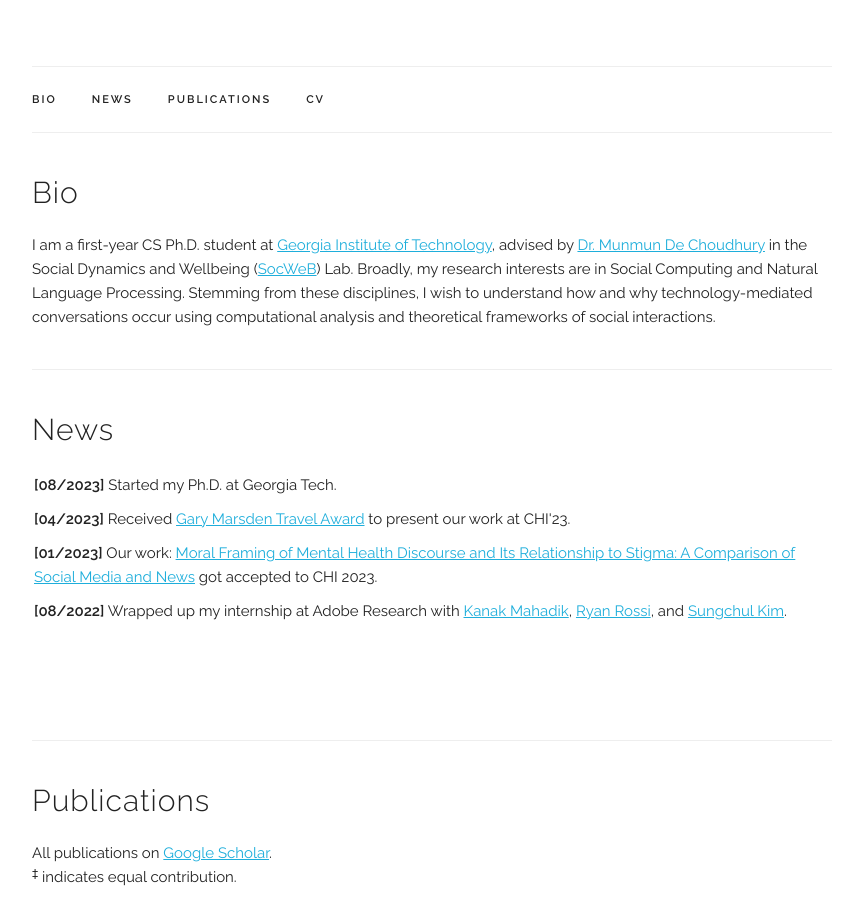
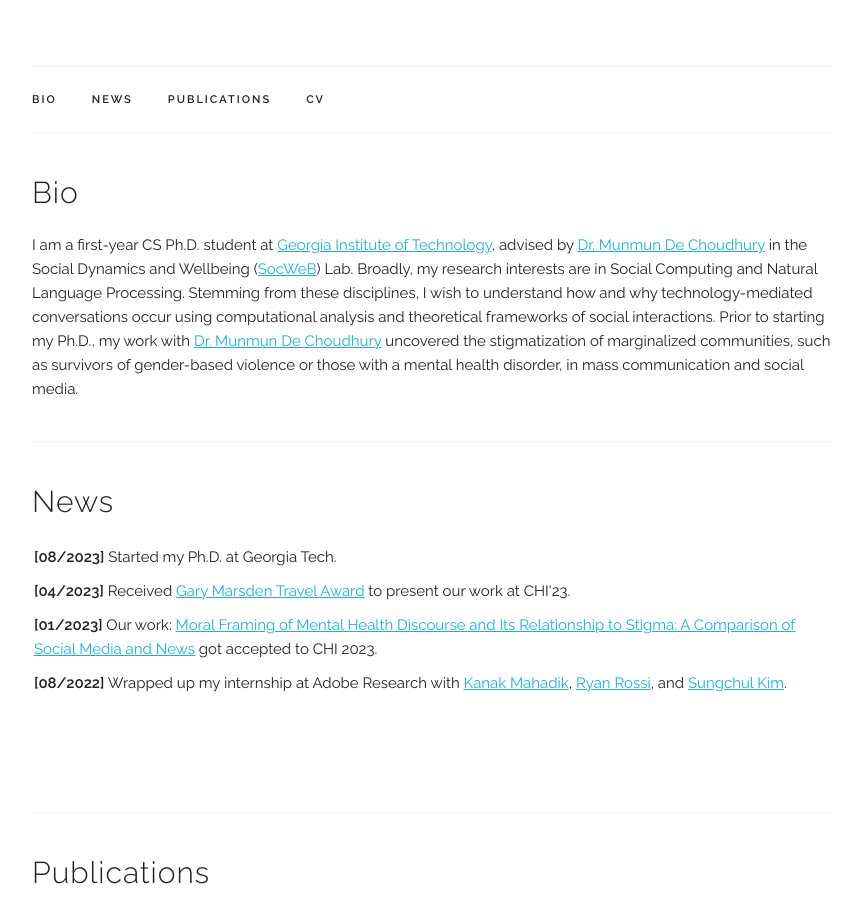
Before and after one commit to mittalshravika/mittalshravika.github.io, a Jekyll site: the page built from index.html, in a window 1280 px wide and 900 px high, scrolled down 300 px. Shown: the whole window, without its empty margins (208-1071 px from the left). Built offline with Jekyll 4.4.1, drawn with Linux system fonts in a browser that asks for light colours; some web fonts are replaced.

Commit message:
Update index.html

```diff
--- a/index.html
+++ b/index.html
@@ -8,6 +8,8 @@ title: Home
   I am a first-year CS Ph.D. student at <a href="https://www.gatech.edu/" target="_blank">Georgia Institute of Technology</a>, advised by <a href="http://www.munmund.net/" target="_blank">Dr. Munmun De Choudhury</a>
   in the Social Dynamics and Wellbeing (<a href="https://socweb.cc.gatech.edu/" target="_blank">SocWeB</a>) Lab. Broadly, my research interests are in Social Computing and Natural Language Processing.
   Stemming from these disciplines, I wish to understand how and why technology-mediated conversations occur using computational analysis and theoretical frameworks of social interactions.
+
+  Prior to starting my Ph.D., my work with <a href="http://www.munmund.net/" target="_blank">Dr. Munmun De Choudhury</a> uncovered the stigmatization of marginalized communities, such as survivors of gender-based violence or those with a mental health disorder, in mass communication and social media.
 <!--   <p>
   My research develops tools for analyzing <b>large-scale social data</b>, aiming to provide a better understanding of <b>social structure and behaviors</b> online while also impacting the <b>design of digital social systems</b>.
   My recent work has focused on reducing political polarization online
```
